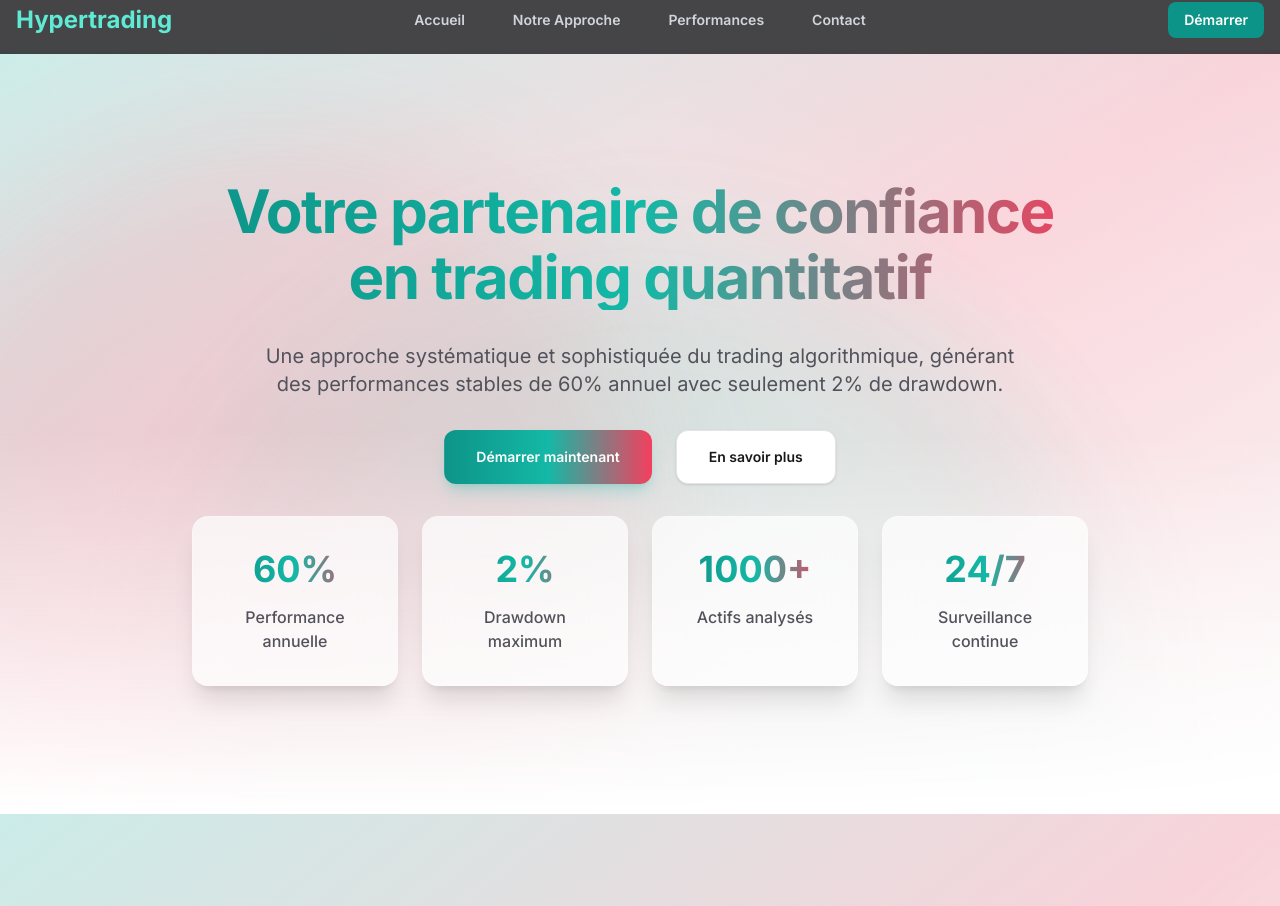
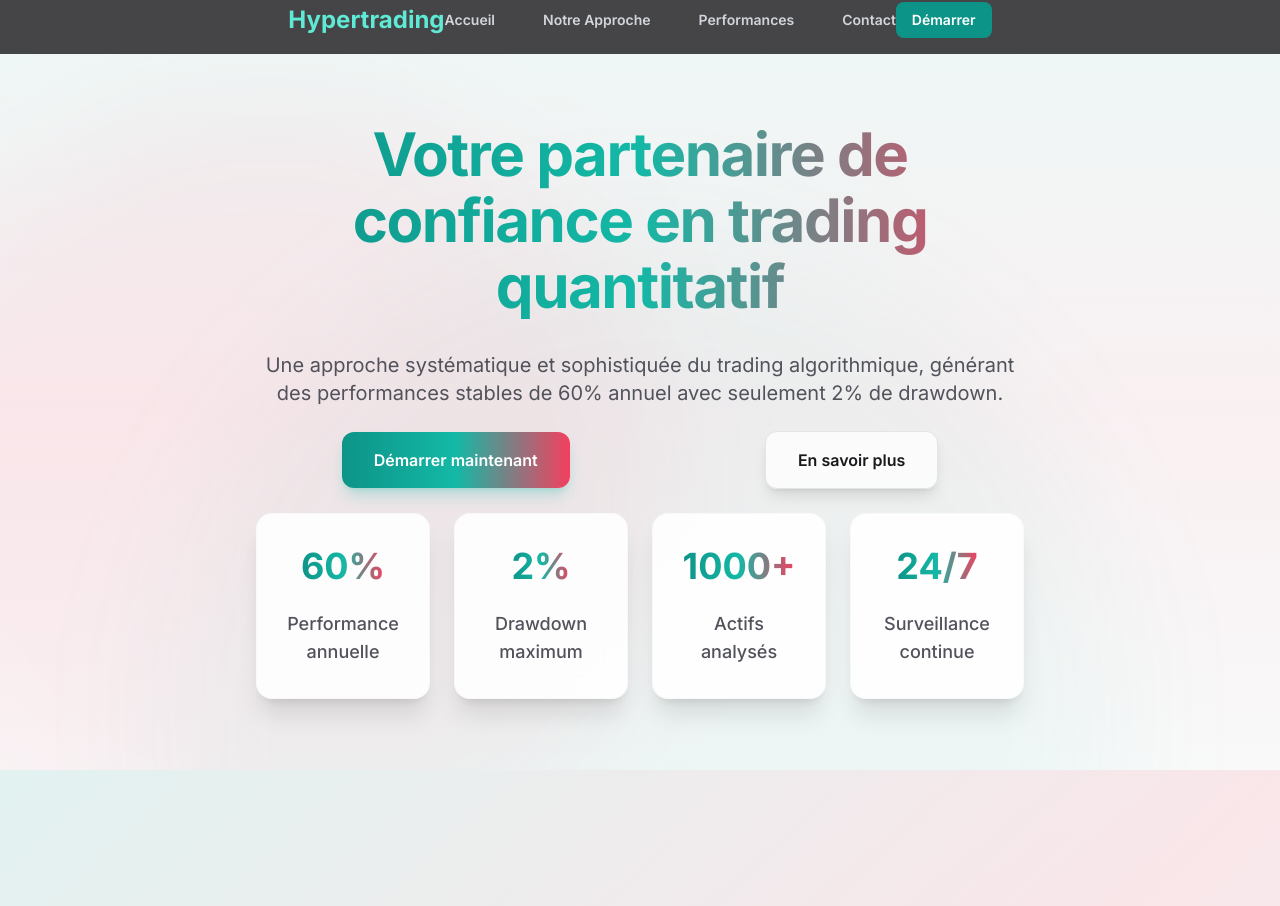
Before and after one commit to Bryan922/hypertrading-website, a Next.js app: page / in a window 1280 px wide. Shown: the part 14-920 px from the top of the page. Built offline with nearby package versions, Linux system fonts and the light colour scheme.

Commit message:
style: amélioration majeure du design et centrage des éléments

```diff
--- a/app/components/HeroSection.tsx
+++ b/app/components/HeroSection.tsx
@@ -5,27 +5,26 @@ import Link from 'next/link'
 
 export default function HeroSection() {
   return (
-    <div className="relative min-h-[90vh] flex items-center justify-center section overflow-hidden bg-gradient">
+    <section className="relative min-h-[90vh] flex items-center justify-center overflow-hidden">
       {/* Background decorations */}
       <div className="absolute inset-0 z-0">
-        <div className="absolute inset-0 bg-[radial-gradient(ellipse_at_center,_var(--tw-gradient-stops))] from-primary-100/40 via-accent-100/20 to-transparent" />
-        <div className="absolute top-1/4 left-1/2 -translate-x-1/2 w-[60rem] h-[60rem] bg-primary-500/10 rounded-full blur-3xl animate-pulse" />
-        <div className="absolute -bottom-32 -left-32 w-[50rem] h-[50rem] bg-accent-500/10 rounded-full blur-3xl" />
-        <div className="absolute bottom-0 left-0 w-full h-96 bg-gradient-to-t from-white to-transparent" />
+        <div className="absolute inset-0 bg-gradient-to-b from-primary-500/5 via-accent-500/5 to-transparent" />
+        <div className="absolute top-1/4 left-1/2 -translate-x-1/2 w-[60rem] h-[60rem] bg-primary-500/5 rounded-full blur-3xl" />
+        <div className="absolute -bottom-32 -left-32 w-[50rem] h-[50rem] bg-accent-500/5 rounded-full blur-3xl" />
       </div>
 
       <div className="container relative z-10">
-        <div className="max-w-4xl mx-auto text-center space-y">
+        <div className="content-wrapper">
           <motion.div
             initial={{ opacity: 0, y: 20 }}
             animate={{ opacity: 1, y: 0 }}
             transition={{ duration: 1 }}
-            className="space-y"
+            className="text-content"
           >
             <h1 className="mb-8">
               Votre partenaire de confiance en trading quantitatif
             </h1>
-            <p className="text-lg md:text-xl text-secondary-600 mb-12">
+            <p className="text-lg md:text-xl mb-12">
               Une approche systématique et sophistiquée du trading algorithmique,
               générant des performances stables de 60% annuel avec seulement 2% de drawdown.
             </p>
@@ -33,7 +32,7 @@ export default function HeroSection() {
               initial={{ opacity: 0 }}
               animate={{ opacity: 1 }}
               transition={{ delay: 0.5 }}
-              className="flex flex-col sm:flex-row gap-6 justify-center"
+              className="flex flex-col sm:flex-row gap-6 justify-center items-center mb-24"
             >
               <Link href="#contact" className="btn btn-primary">
                 Démarrer maintenant
@@ -43,7 +42,7 @@ export default function HeroSection() {
               </Link>
             </motion.div>
 
-            <div className="mt-24 stats-grid">
+            <div className="stats-grid">
               {[
                 { value: '60%', label: 'Performance annuelle' },
                 { value: '2%', label: 'Drawdown maximum' },
@@ -55,20 +54,16 @@ export default function HeroSection() {
                   initial={{ opacity: 0, y: 20 }}
                   animate={{ opacity: 1, y: 0 }}
                   transition={{ delay: 0.8 + index * 0.2 }}
-                  className="stats-card glass hover-lift"
+                  className="stats-card"
                 >
-                  <div className="text-4xl font-bold gradient-text mb-4">
-                    {stat.value}
-                  </div>
-                  <div className="text-base font-medium text-secondary-600">
-                    {stat.label}
-                  </div>
+                  <div className="stats-value">{stat.value}</div>
+                  <div className="stats-label">{stat.label}</div>
                 </motion.div>
               ))}
             </div>
           </motion.div>
         </div>
       </div>
-    </div>
+    </section>
   )
 }
--- a/app/globals.css
+++ b/app/globals.css
@@ -6,90 +6,78 @@
   --foreground-rgb: 24, 24, 27;
   --background-start-rgb: 240, 240, 255;
   --background-end-rgb: 255, 255, 255;
-  --primary-glow: conic-gradient(from 180deg at 50% 50%,
-    #16abff33 0deg,
-    #0885ff33 55deg,
-    #54d6ff33 120deg,
-    #0071ff33 160deg,
-    transparent 360deg
-  );
-  --secondary-glow: radial-gradient(
-    rgba(255, 255, 255, 1),
-    rgba(255, 255, 255, 0)
-  );
 }
 
 body {
   color: rgb(var(--foreground-rgb));
-  background:
-    var(--primary-glow),
-    var(--secondary-glow),
-    linear-gradient(
-      to bottom,
-      rgb(var(--background-start-rgb)),
-      rgb(var(--background-end-rgb))
-    );
-  font-feature-settings: "rlig" 1, "calt" 1;
-  @apply antialiased min-h-screen;
+  background: linear-gradient(
+    to bottom,
+    rgb(var(--background-start-rgb)),
+    rgb(var(--background-end-rgb))
+  );
+  @apply antialiased min-h-screen flex flex-col;
 }
 
 @layer base {
   h1, h2, h3, h4, h5, h6 {
-    @apply font-semibold tracking-tight text-center;
+    @apply font-semibold tracking-tight text-center mx-auto;
   }
 
   h1 {
-    @apply text-4xl sm:text-5xl md:text-6xl max-w-4xl mx-auto;
+    @apply text-4xl sm:text-5xl md:text-6xl max-w-4xl mx-auto mb-6;
     @apply bg-clip-text text-transparent bg-gradient-to-r from-primary-600 via-primary-500 to-accent-500;
     @apply leading-[1.1] font-bold;
   }
 
   h2 {
-    @apply text-3xl sm:text-4xl md:text-5xl max-w-3xl mx-auto;
+    @apply text-3xl sm:text-4xl md:text-5xl max-w-3xl mx-auto mb-4;
     @apply bg-clip-text text-transparent bg-gradient-to-r from-primary-600 to-accent-500;
     @apply leading-tight font-bold;
   }
 
   h3 {
-    @apply text-xl sm:text-2xl;
+    @apply text-xl sm:text-2xl mb-3;
     @apply text-secondary-900 font-semibold;
   }
 
   p {
-    @apply leading-relaxed text-center max-w-3xl mx-auto text-secondary-600;
+    @apply leading-relaxed text-center max-w-3xl mx-auto text-secondary-600 mb-6;
+  }
+
+  section {
+    @apply flex flex-col items-center justify-center w-full;
   }
 }
 
 @layer components {
   .btn {
-    @apply inline-flex items-center justify-center rounded-xl text-sm font-semibold transition-all
+    @apply inline-flex items-center justify-center rounded-xl text-base font-semibold transition-all
     focus-visible:outline-none focus-visible:ring-2 focus-visible:ring-primary-400 disabled:pointer-events-none
-    disabled:opacity-50 px-8 py-4 relative overflow-hidden;
+    disabled:opacity-50 px-8 py-4 relative overflow-hidden mx-auto;
   }
 
   .btn-primary {
     @apply bg-gradient-to-r from-primary-600 via-primary-500 to-accent-500 text-white
-    shadow-lg shadow-primary-500/25 hover:shadow-accent-500/25 hover:scale-105 transform transition-all duration-300
-    before:absolute before:inset-0 before:bg-white/20 before:translate-x-[-100%] hover:before:translate-x-[100%] before:transition-transform before:duration-500;
+    shadow-lg shadow-primary-500/25 hover:shadow-accent-500/25 hover:scale-105 transform transition-all duration-300;
   }
 
   .btn-secondary {
-    @apply bg-white text-secondary-900 hover:bg-secondary-50 border border-secondary-200
-    shadow hover:shadow-lg hover:scale-105 transform transition-all duration-300;
+    @apply bg-white/80 text-secondary-900 hover:bg-white border border-secondary-200
+    shadow-lg hover:shadow-xl hover:scale-105 transform transition-all duration-300;
   }
 
   .card {
-    @apply bg-white/90 rounded-2xl shadow-lg hover:shadow-2xl transition-all duration-500
-    border border-secondary-100/50 backdrop-blur-sm backdrop-filter
-    before:absolute before:inset-0 before:bg-gradient-to-r before:from-primary-500/10 before:to-accent-500/10 before:opacity-0 hover:before:opacity-100 before:transition-opacity relative overflow-hidden;
+    @apply bg-white/95 rounded-2xl shadow-xl hover:shadow-2xl transition-all duration-500
+    border border-secondary-100/50 backdrop-blur-lg backdrop-filter
+    flex flex-col items-center justify-center text-center p-8 gap-4;
   }
 
   .section {
-    @apply py-20 md:py-32 relative overflow-hidden;
+    @apply py-24 md:py-32 relative overflow-hidden w-full;
   }
 
   .container {
-    @apply px-6 mx-auto max-w-7xl;
+    @apply px-6 mx-auto max-w-7xl flex flex-col items-center;
   }
 
   .gradient-text {
@@ -97,49 +85,57 @@ body {
   }
 
   .feature-grid {
-    @apply grid md:grid-cols-3 gap-8 max-w-6xl mx-auto;
+    @apply grid md:grid-cols-3 gap-8 max-w-6xl mx-auto w-full;
   }
 
   .feature-card {
-    @apply card p-8 text-center flex flex-col items-center hover:scale-105 transform transition-all duration-500
-    bg-white/70 hover:bg-white/90 relative
-    before:absolute before:inset-0 before:bg-gradient-to-br before:from-primary-500/5 before:to-accent-500/5;
+    @apply card hover:scale-105 transform transition-all duration-500
+    bg-white/90 hover:bg-white;
   }
 
   .stats-grid {
-    @apply grid md:grid-cols-4 gap-6 max-w-6xl mx-auto;
+    @apply grid md:grid-cols-4 gap-6 max-w-6xl mx-auto w-full;
   }
 
   .stats-card {
-    @apply card p-8 text-center hover:scale-105 transform transition-all duration-500
-    bg-white/70 hover:bg-white/90 relative
-    before:absolute before:inset-0 before:bg-gradient-to-br before:from-primary-500/5 before:to-accent-500/5;
+    @apply card hover:scale-105 transform transition-all duration-500
+    bg-white/90 hover:bg-white;
   }
 
-  /* Ajout d'effets de glassmorphisme */
-  .glass {
-    @apply bg-white/70 backdrop-blur-xl backdrop-filter border border-white/20 shadow-xl;
+  .stats-value {
+    @apply text-4xl font-bold gradient-text mb-2;
   }
 
-  /* Ajout d'animations au survol */
-  .hover-lift {
-    @apply transition-all duration-300 hover:-translate-y-1 hover:shadow-lg;
+  .stats-label {
+    @apply text-lg font-medium text-secondary-600;
   }
 
-  /* Ajout de dégradés d'arrière-plan */
-  .bg-gradient {
-    @apply bg-gradient-to-br from-primary-500/20 via-accent-500/20 to-transparent
-    relative overflow-hidden
-    before:absolute before:inset-0 before:bg-[radial-gradient(circle_at_center,_var(--tw-gradient-stops))] before:from-white/30 before:via-transparent before:to-transparent;
+  .glass {
+    @apply bg-white/80 backdrop-blur-xl backdrop-filter border border-white/30 shadow-xl;
   }
 
-  /* Amélioration des espacements */
-  .space-y {
-    @apply space-y-6 md:space-y-8;
+  .hover-lift {
+    @apply transition-all duration-300 hover:-translate-y-1 hover:shadow-xl;
   }
 
-  /* Amélioration des bordures */
-  .border-gradient {
-    @apply border border-transparent bg-gradient-to-r from-primary-500/20 to-accent-500/20;
+  .bg-gradient {
+    @apply bg-gradient-to-br from-primary-500/10 via-accent-500/10 to-transparent;
+  }
+
+  .section-title {
+    @apply flex flex-col items-center text-center mb-16 relative;
+  }
+
+  .section-title::after {
+    content: "";
+    @apply w-24 h-1 bg-gradient-to-r from-primary-500 to-accent-500 mt-4 rounded-full;
+  }
+
+  .content-wrapper {
+    @apply flex flex-col items-center justify-center gap-8 w-full max-w-6xl mx-auto;
+  }
+
+  .text-content {
+    @apply text-center max-w-3xl mx-auto space-y-6;
   }
 }
```
